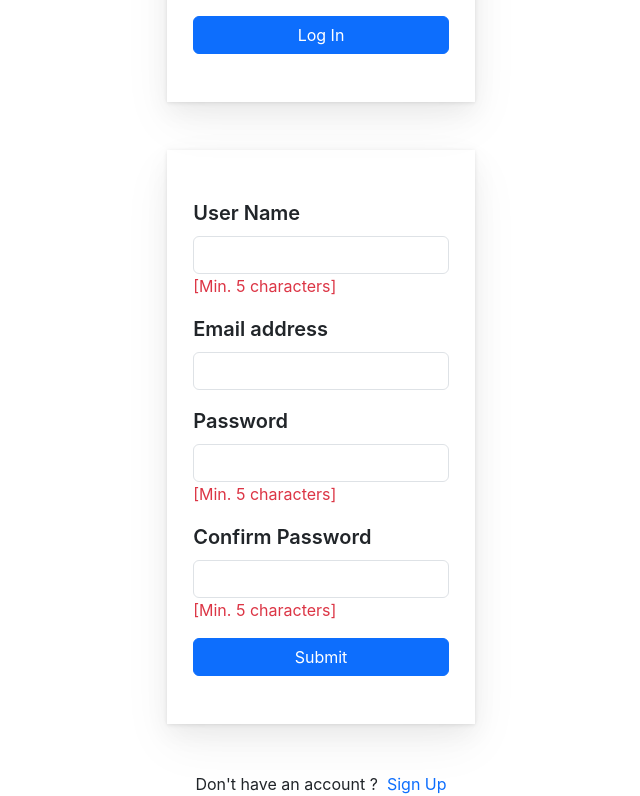
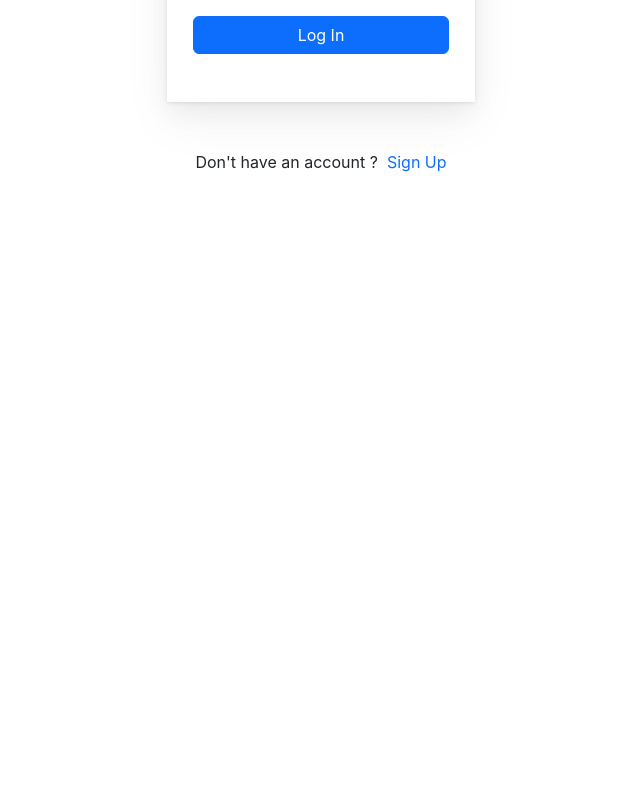
Before and after one commit to aryangupta0001/notescloud, a React (Create React App) app: page / in a window 1280 px wide. Shown: the part 416-1212 px from the top of the page, without its empty margins (319-959 px from the left). After the commit the page ends 800 px from the top, so only its background shows below. Built offline with nearby package versions, Linux system fonts and the light colour scheme.

Commit message:
login-signup navigation via home refactoree

```diff
--- a/src/components/Home.js
+++ b/src/components/Home.js
@@ -1,14 +1,18 @@
-import { Link, useNavigate } from "react-router-dom";
+import { useNavigate } from "react-router-dom";
 import Login from "./Login";
-import { useState } from "react";
+import { useContext } from "react";
 import Signup from "./Signup";
+
+import noteContext from '../context/notes/noteContext'
+
 
 
 
 const Home = () => {
-  const [login, setLogin] = useState(false);
 
   const navigate = useNavigate();
+  const context = useContext(noteContext);
+  const { toggleLogin } = context;
 
   if (localStorage.getItem("token")) {
     navigate("/notes");
@@ -17,16 +21,9 @@ const Home = () => {
   return (
     <>
       <div className="w-50 m-auto">
-        <h1 className="mt-5 fw-bold fs-1 mb-10"><center>Welcome To NotesCloud</center></h1>
+        <h1 className="mt-5 fw-bold fs-1 mb-0"><center>Welcome To NotesCloud</center></h1>
 
-
-        <Login />
-        <Signup />
-
-        <center>
-          Don't have an account ?
-          <Link className="navbar-brand text-primary" to="/signup">&nbsp; Sign Up</Link>
-        </center>
+        {toggleLogin ? <Login /> : <Signup />}
       </div>
     </>
   )
--- a/src/components/Login.js
+++ b/src/components/Login.js
@@ -1,24 +1,16 @@
-import React, { useState, useContext, useEffect } from 'react';
-import { useNavigate } from "react-router-dom";
-import noteContext from '../context/notes/noteContext'
+    import React, { useState, useContext } from 'react';
+    import { Link, useNavigate } from "react-router-dom";
+    import noteContext from '../context/notes/noteContext'
 
 
 const Login = () => {
+    const navigate = useNavigate();
+    const context = useContext(noteContext);
 
-    const [login, setLogin] = useState(false);
-    console.log("Login: ", login);
-
-    useEffect(() => {
-        setLogin(true);
-        console.log("Login : ", login);
-        // eslint-disable-next-line
-    }, [])
-
+    const { setToggleLogin } = context;
 
     const [credentials, setCred] = useState({ email: "", password: "" });
 
-    const navigate = useNavigate();
-    const context = useContext(noteContext);
 
     const HOST = "http://127.0.0.1:5000";
     const { showAlert } = context;
@@ -52,6 +44,11 @@ const Login = () => {
         }
     }
 
+
+    const handleToggleSignup = () => {
+        setToggleLogin(false);
+    }
+
     return (
         <div className='container my-5 m-auto' >
             <form onSubmit={handleOnSubmit}>
@@ -67,6 +64,12 @@ const Login = () => {
                     <button type="submit" className="btn btn-primary m-auto d-block mt-3" style={{ width: "83%" }}>Log In</button>
                 </div>
             </form>
+
+            <center className='mt-5'>
+                Don't have an account ?
+                <Link className="navbar-brand text-primary" onClick={handleToggleSignup}>&nbsp; Sign Up</Link>
+            </center>
+
         </div >
     )
 }
--- a/src/components/Navbar.js
+++ b/src/components/Navbar.js
@@ -1,4 +1,4 @@
-import React, {useContext} from 'react'
+import React, { useContext } from 'react'
 import { Link, useLocation } from 'react-router-dom'
 import { useNavigate } from "react-router-dom";
 
@@ -12,7 +12,7 @@ const Navbar = () => {
     let location = useLocation();
     const context = useContext(noteContext);
     const navigate = useNavigate();
-    const { showAlert } = context;
+    const { showAlert, toggleLogin } = context;
 
     const handleLogout = () => {
         localStorage.removeItem("token");
@@ -56,18 +56,19 @@ const Navbar = () => {
                             </li>
                         </ul>
                         {
-                            (localStorage.getItem("token")) ?
+                            localStorage.getItem("token") ?
                                 <button type="submit" className="btn btn-outline-light mx-1" onClick={handleLogout} >Log Out</button>
                                 :
-                                <form className="d-flex" role="search">
-                                    {/* <Link className="btn btn-outline-light mx-1" type="submit" to="/login">Login</Link> */}
-                                    <Link className="btn btn-outline-light mx-1" type="submit" to="/signup">Sign Up</Link>
-                                </form>
+                                toggleLogin ?
+                                    < Link className="btn btn-outline-light mx-1" type="submit" to="/signup">Sign Up</Link>
+                                    :
+                                    <Link className="btn btn-outline-light mx-1" type="submit" to="/login">Login</Link>
+
                         }
                     </div>
-                </div>
-            </nav>
-        </div>
+                </div >
+            </nav >
+        </div >
     )
 }
 
--- a/src/components/Signup.js
+++ b/src/components/Signup.js
@@ -1,9 +1,19 @@
-import React, { useState } from 'react';
-import { useNavigate } from "react-router-dom";
+import React, { useState, useContext } from 'react';
+import { Link, useNavigate } from "react-router-dom";
+import noteContext from '../context/notes/noteContext'
 
 
-const Signup = () => {
+const Signup = (props) => {
+
+  const context = useContext(noteContext);
+
+  const { setToggleLogin } = context;
+
+
   const HOST = "http://127.0.0.1:5000";
+
+  const { setLogin } = props;
+
 
   const [credentials, setCred] = useState({ username: "", email: "", password: "", cnfpassword: "" });
 
@@ -39,38 +49,48 @@ const Signup = () => {
     }
   }
 
+  const handleToggleLogin = () => {
+    setToggleLogin(true);
+  }
+
 
   return (
-    <div className='container my-5 m-auto'>
+    <div className='container my-5 m-auto mb-0'>
       <form onSubmit={handleOnSubmit}>
         <div className='py-5 m-auto' style={{ width: "50%", boxShadow: "0 10px 24px hsla(0,0%,0%,0.05), 0 20px 48px hsla(0, 0%, 0%, 0.05), 0 1px 4px hsla(0, 0%, 0%, 0.1)", }}  >
-          <div className="m-auto" style={{ width: "83%" }}>
-            <label htmlFor="name" className="form-label d-block fw-semibold fs-5" style={{ fontFamily: '-apple-system, BlinkMacSystemFont, "Segoe UI Adjusted", "Segoe UI", "Liberation Sans", sans-serif' }}>User Name</label>
+          <div className="m-auto" style={{ width: "90%" }}>
+            <label htmlFor="name" className="form-label fw-semibold fs-5 d-inline" style={{ fontFamily: '-apple-system, BlinkMacSystemFont, "Segoe UI Adjusted", "Segoe UI", "Liberation Sans", sans-serif' }}>User Name</label>
+            <span className={`${credentials.username.length >= 5 && 'd-none'} text-danger`}>&emsp;[Min. 5 characters]</span>
             <input type="text" className="form-control m-auto" id="username" name="username" aria-describedby="username" value={credentials.username} onChange={onChange} />
-            <span className={`${credentials.username.length >= 5 && 'd-none'} text-danger`}>[Min. 5 characters]</span>
           </div>
 
-          <div className="m-auto mt-3 mb-3" style={{ width: "83%" }}>
-            <label htmlFor="email" className="form-label d-block fw-semibold fs-5" style={{ fontFamily: '-apple-system, BlinkMacSystemFont, "Segoe UI Adjusted", "Segoe UI", "Liberation Sans", sans-serif' }}>Email address</label>
+          <div className="m-auto mt-3 mb-3" style={{ width: "90%" }}>
+            <label htmlFor="email" className="form-label fw-semibold fs-5 d-inline" style={{ fontFamily: '-apple-system, BlinkMacSystemFont, "Segoe UI Adjusted", "Segoe UI", "Liberation Sans", sans-serif' }}>Email address</label>
             <input type="email" className="form-control m-auto" id="email" name="email" aria-describedby="emailHelp" value={credentials.email} onChange={onChange} />
           </div>
 
-          <div className="m-auto mt-3 mb-3" style={{ width: "83%" }}>
-            <label htmlFor="password" className="form-label d-block fw-semibold fs-5" style={{ fontFamily: '-apple-system, BlinkMacSystemFont, "Segoe UI Adjusted", "Segoe UI", "Liberation Sans", sans-serif' }}>Password</label>
+          <div className="m-auto mt-3 mb-3" style={{ width: "90%" }}>
+            <label htmlFor="password" className="form-label fw-semibold fs-5 d-inline" style={{ fontFamily: '-apple-system, BlinkMacSystemFont, "Segoe UI Adjusted", "Segoe UI", "Liberation Sans", sans-serif' }}>Password</label>
+            <span className={`${credentials.password.length >= 5 && 'd-none'} text-danger`}>&emsp;[Min. 5 characters]</span>
             <input type="password" className="form-control m-auto" id="password" name='password' value={credentials.password} onChange={onChange} autoComplete='on' />
-            <span className={`${credentials.password.length >= 5 && 'd-none'} text-danger`}>[Min. 5 characters]</span>
           </div>
 
-          <div className="m-auto mt-3 mb-3" style={{ width: "83%" }}>
-            <label htmlFor="password" className="form-label d-block fw-semibold fs-5" style={{ fontFamily: '-apple-system, BlinkMacSystemFont, "Segoe UI Adjusted", "Segoe UI", "Liberation Sans", sans-serif' }}>Confirm Password</label>
+          <div className="m-auto mt-3 mb-3" style={{ width: "90%" }}>
+            <label htmlFor="password" className="form-label fw-semibold fs-5 d-inline" style={{ fontFamily: '-apple-system, BlinkMacSystemFont, "Segoe UI Adjusted", "Segoe UI", "Liberation Sans", sans-serif' }}>Confirm Password</label>
+            <span className={`${credentials.cnfpassword.length >= 5 && 'd-none'} text-danger`}>&emsp;[Min. 5 characters]</span>
+            <span className={`${(credentials.cnfpassword.length > 0 && credentials.password !== credentials.cnfpassword) ? "d-inline" : "d-none"} text-danger`}>&emsp;[Password & Confirm Password do not match]</span>
             <input type="password" className="form-control m-auto" id="cnfpassword" name='cnfpassword' value={credentials.cnfpassword} onChange={onChange} autoComplete='on' />
-            <span className={`${credentials.cnfpassword.length >= 5 && 'd-none'} text-danger`}>[Min. 5 characters]</span>
-            <span className={`${(credentials.cnfpassword.length > 0 && credentials.password !== credentials.cnfpassword) ? "d-block" : "d-none"} text-danger`}>&emsp;[Password & Confirm Password do not match]</span>
           </div>
 
           <button type="submit" className="btn btn-primary m-auto d-block mt-3" style={{ width: "83%" }}>Submit</button>
         </div>
       </form>
+
+      <center className='mt-5'>
+        Already have an account ?
+        <Link className="navbar-brand text-primary" onClick={handleToggleLogin}>&nbsp; Login In</Link>
+      </center>
+
     </div >
   )
 }
--- a/src/context/notes/NoteState.js
+++ b/src/context/notes/NoteState.js
@@ -10,6 +10,7 @@ const NoteState = (props) => {
 
     const [notes, setNotes] = useState(initialNotes);
     const [alertObj, setAlert] = useState(null);
+    const [toggleLogin, setToggleLogin] = useState(true);
 
 
 
@@ -150,7 +151,7 @@ const NoteState = (props) => {
 
 
     return (
-        <noteContext.Provider value={{ notes, addNote, editNote, deleteNote, fetchNotes, showAlert, setAlert, alertObj, userLogin }}>
+        <noteContext.Provider value={{ notes, addNote, editNote, deleteNote, fetchNotes, showAlert, setAlert, alertObj, userLogin, toggleLogin, setToggleLogin}}>
             {props.children}
         </noteContext.Provider>
     )
```
